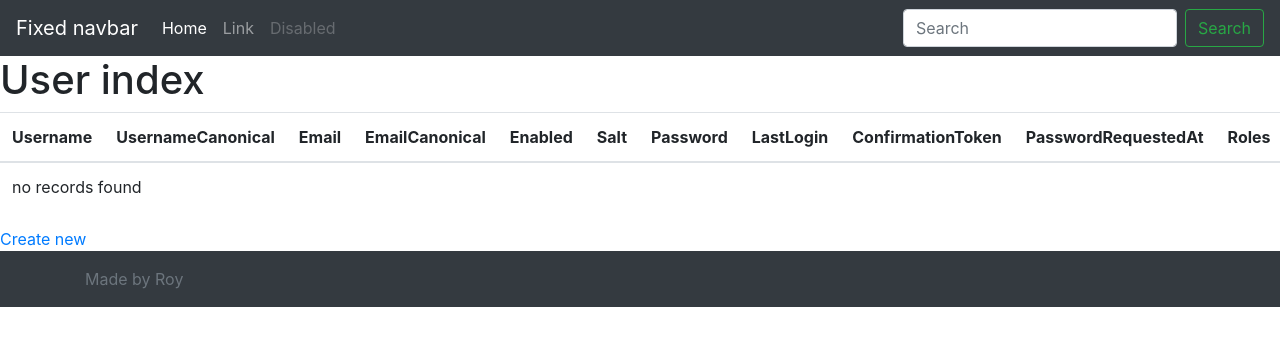
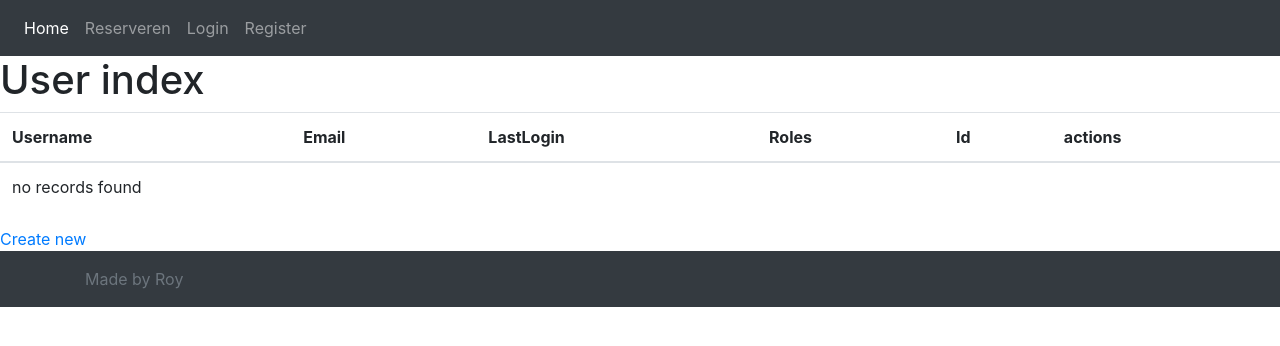
Before and after one commit to ketjup/basic, a Symfony app: template templates/user/index.html.twig in a window 1280 px wide; the page is wider, and only the part inside the window is pictured. Shown: the top 346 px of that part. Run offline with Twig, Linux system fonts and the light colour scheme; the template is opened without the code that fills it, so the values that code supplies are empty; some libraries are stand-ins or nearby versions.

Commit message:
Update voor Youpie

```diff
--- a/config/routes.yaml
+++ b/config/routes.yaml
@@ -1,3 +1,7 @@
 #index:
 #    path: /
 #    controller: App\Controller\DefaultController::index
+
+kamer:
+    path: /kamer
+    controller: App\Controller\KamerController::index
--- a/src/Repository/BookRepository.php
+++ b/src/Repository/BookRepository.php
@@ -36,6 +36,8 @@ class BookRepository extends ServiceEntityRepository
             ;
     }
 
+
+
     // /**
     //  * @return Book[] Returns an array of Book objects
     //  */
--- a/templates/base.html.twig
+++ b/templates/base.html.twig
@@ -11,26 +11,29 @@
     <header>
         <!-- Fixed navbar -->
         <nav class="navbar navbar-expand-md navbar-dark bg-dark">
-            <a class="navbar-brand" href="#">Fixed navbar</a>
-            <button class="navbar-toggler" type="button" data-toggle="collapse" data-target="#navbarCollapse" aria-controls="navbarCollapse" aria-expanded="false" aria-label="Toggle navigation">
-                <span class="navbar-toggler-icon"></span>
-            </button>
             <div class="collapse navbar-collapse" id="navbarCollapse">
                 <ul class="navbar-nav mr-auto">
                     <li class="nav-item active">
-                        <a class="nav-link" href="#">Home <span class="sr-only">(current)</span></a>
+                        <a class="nav-link" href="/">Home <span class="sr-only">(current)</span></a>
                     </li>
                     <li class="nav-item">
-                        <a class="nav-link" href="#">Link</a>
+                        <a class="nav-link" href="/book">Reserveren</a>
                     </li>
+                    {% if app.user %}
                     <li class="nav-item">
-                        <a class="nav-link disabled" href="#" tabindex="-1" aria-disabled="true">Disabled</a>
+                        <a class="nav-link" href="/logout">Logout</a>
                     </li>
+                    {% else %}
+                    <li class="nav-item">
+                        <a class="nav-link" href="/login">Login</a>
+                    </li>
+
+                    <li class="nav-item">
+                        <a class="nav-link" href="/register">Register</a>
+                    </li>
+                    {% endif %}
+
                 </ul>
-                <form class="form-inline mt-2 mt-md-0">
-                    <input class="form-control mr-sm-2" type="text" placeholder="Search" aria-label="Search">
-                    <button class="btn btn-outline-success my-2 my-sm-0" type="submit">Search</button>
-                </form>
             </div>
         </nav>
     </header>
--- a/templates/book/show.html.twig
+++ b/templates/book/show.html.twig
@@ -19,6 +19,10 @@
                 <th>End</th>
                 <td>{{ book.end ? book.end|date('Y-m-d H:i:s') : '' }}</td>
             </tr>
+            <tr>
+                <th>Room id</th>
+                <td>{{ book.room }}</td>
+            </tr>
         </tbody>
     </table>
 
--- a/templates/user/index.html.twig
+++ b/templates/user/index.html.twig
@@ -9,15 +9,8 @@
         <thead>
             <tr>
                 <th>Username</th>
-                <th>UsernameCanonical</th>
                 <th>Email</th>
-                <th>EmailCanonical</th>
-                <th>Enabled</th>
-                <th>Salt</th>
-                <th>Password</th>
                 <th>LastLogin</th>
-                <th>ConfirmationToken</th>
-                <th>PasswordRequestedAt</th>
                 <th>Roles</th>
                 <th>Id</th>
                 <th>actions</th>
@@ -27,15 +20,8 @@
         {% for user in users %}
             <tr>
                 <td>{{ user.username }}</td>
-                <td>{{ user.usernameCanonical }}</td>
                 <td>{{ user.email }}</td>
-                <td>{{ user.emailCanonical }}</td>
-                <td>{{ user.enabled ? 'Yes' : 'No' }}</td>
-                <td>{{ user.salt }}</td>
-                <td>{{ user.password }}</td>
                 <td>{{ user.lastLogin ? user.lastLogin|date('Y-m-d H:i:s') : '' }}</td>
-                <td>{{ user.confirmationToken }}</td>
-                <td>{{ user.passwordRequestedAt ? user.passwordRequestedAt|date('Y-m-d H:i:s') : '' }}</td>
                 <td>{{ user.roles ? user.roles|join(', ') : '' }}</td>
                 <td>{{ user.id }}</td>
                 <td>
```
Also changed, not shown: src/Controller/BookController.php (+9 -1 lines), src/Controller/RoomController.php (+9 -1 lines), templates/Default/index.html.twig (+12 -12 lines), templates/book/index.html.twig (+4 -3 lines).
